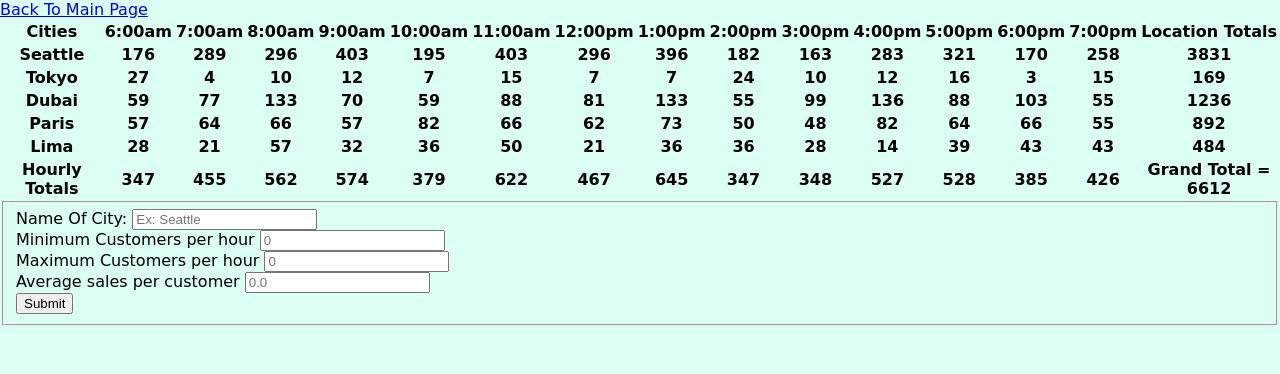
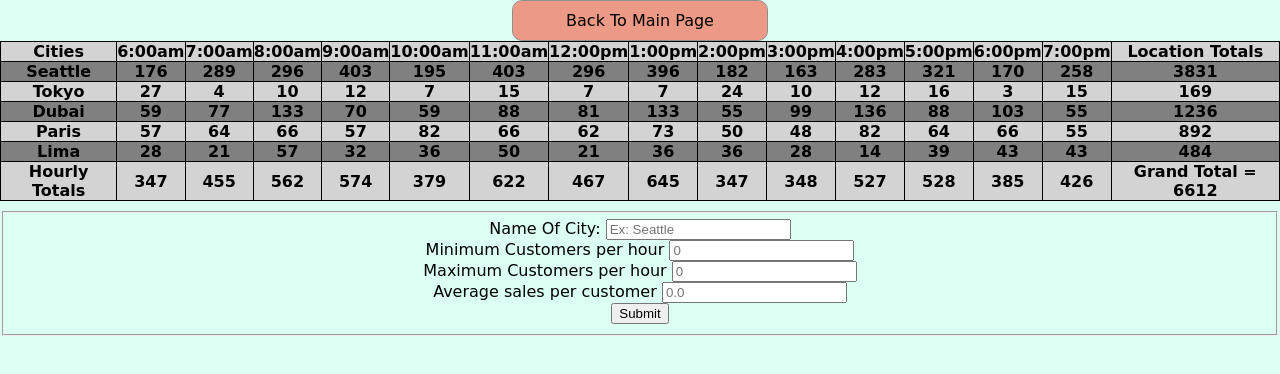
Before and after one commit to NicholasSLeonard/cookie-stand, a plain HTML site: page sales.html in a window 1280 px wide. Drawn offline with Linux system fonts and the light colour scheme.

Commit message:
updated css to make sales page look better

```diff
--- a/css/styles.css
+++ b/css/styles.css
@@ -121,3 +121,45 @@ footer {
   text-align: center;
   background-color:lightgray;
 }
+#SalesTable > tr {
+  padding: 0px;
+  margin: 0px;
+}
+#SalesTable > tr > th , #SalesTableHeading > th{
+  border-width: 1px;
+  border-color: black;
+  border-style: solid;
+  padding: 0px;
+  margin: 0px;
+}
+#SalesTable{
+  border-collapse: collapse;
+  margin-bottom: 10px;
+}
+tr:nth-child(2n)
+{
+  background-color: grey;
+}
+tr:nth-child(2n+1)
+{
+  background-color: lightgrey;
+}
+#Sales {
+  text-align: center;
+  display: flex;
+  flex-direction: column;
+}
+#Sales > a {
+  padding-top: 10px;
+  padding-bottom: 10px;
+  text-align: center;
+  color: black;
+  text-decoration: none;
+  background-color:rgb(236, 154, 133) ;
+  border-radius: 10px;
+  border-color: rgb(145, 144, 144);
+  border-width: 1px;
+  border-style: solid;
+  margin-left: 40%;
+  margin-right: 40%;
+}
--- a/js/app.js
+++ b/js/app.js
@@ -46,7 +46,7 @@ function renderHeading() {
 }
 
 function renderFooter() {
-  let tbl = document.getElementById('Sales');
+  let tbl = document.getElementById('SalesTable');
   let tr = document.createElement('tr');
   tr.setAttribute('id', 'footerRow');
   tbl.appendChild(tr);
@@ -71,7 +71,7 @@ function renderFooter() {
 }
 
 NewCity.prototype.renderRow = function (rowNumb) {
-  let tbl = document.getElementById('Sales');
+  let tbl = document.getElementById('SalesTable');
   let tr = document.createElement('tr');
   tr.setAttribute('id', 'row' + rowNumb);
   tbl.appendChild(tr);
--- a/sales.html
+++ b/sales.html
@@ -4,8 +4,9 @@
 </head>
 
 <body>
+    <section id="Sales">
     <a href="index.html">Back To Main Page</a>
-    <table id="Sales">
+    <table id="SalesTable">
         <tr id="salesTableHeading">
         </tr>
         <script defer src="js/app.js"></script>
@@ -29,4 +30,5 @@
         <button form="newCityForm" id="button">Submit</button>
     </fieldset>
 </form>
+</section>
 </body>
```
